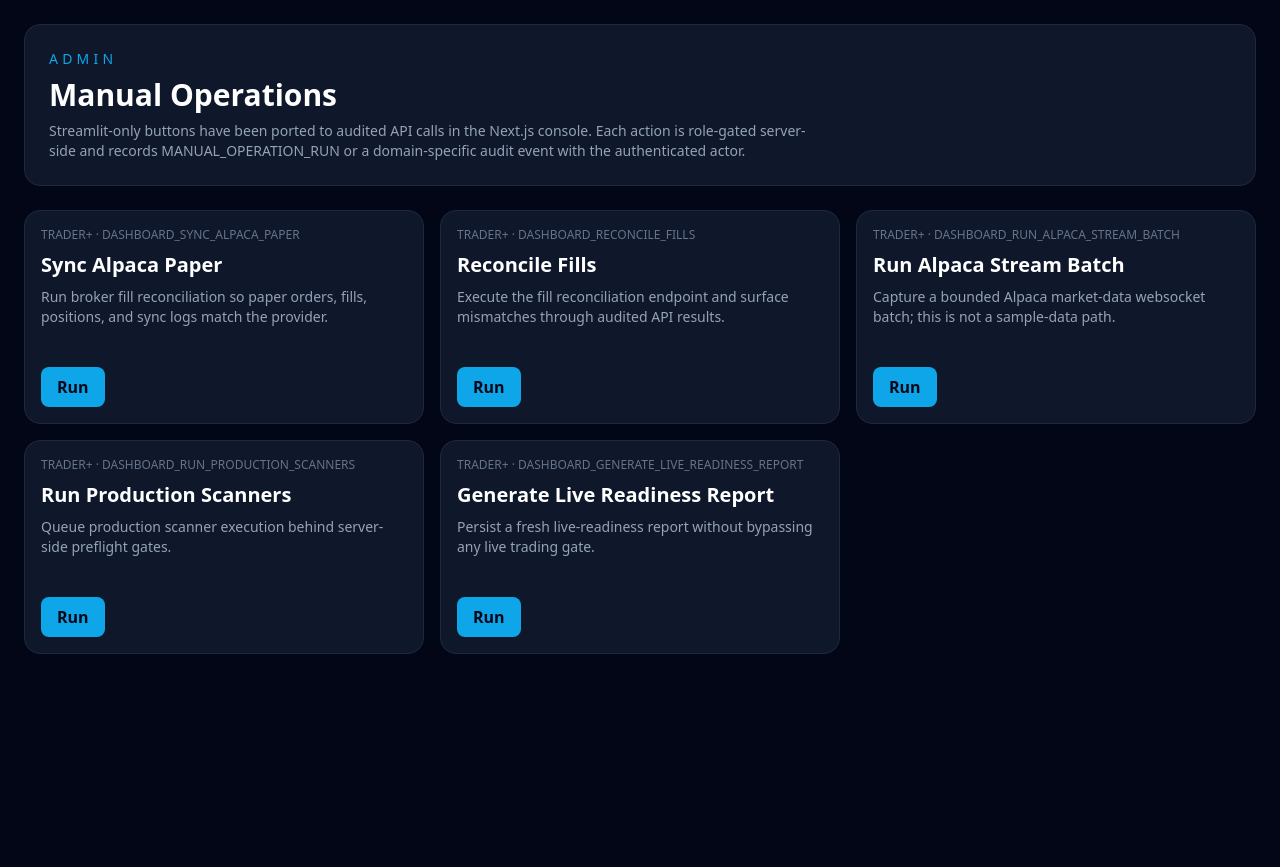
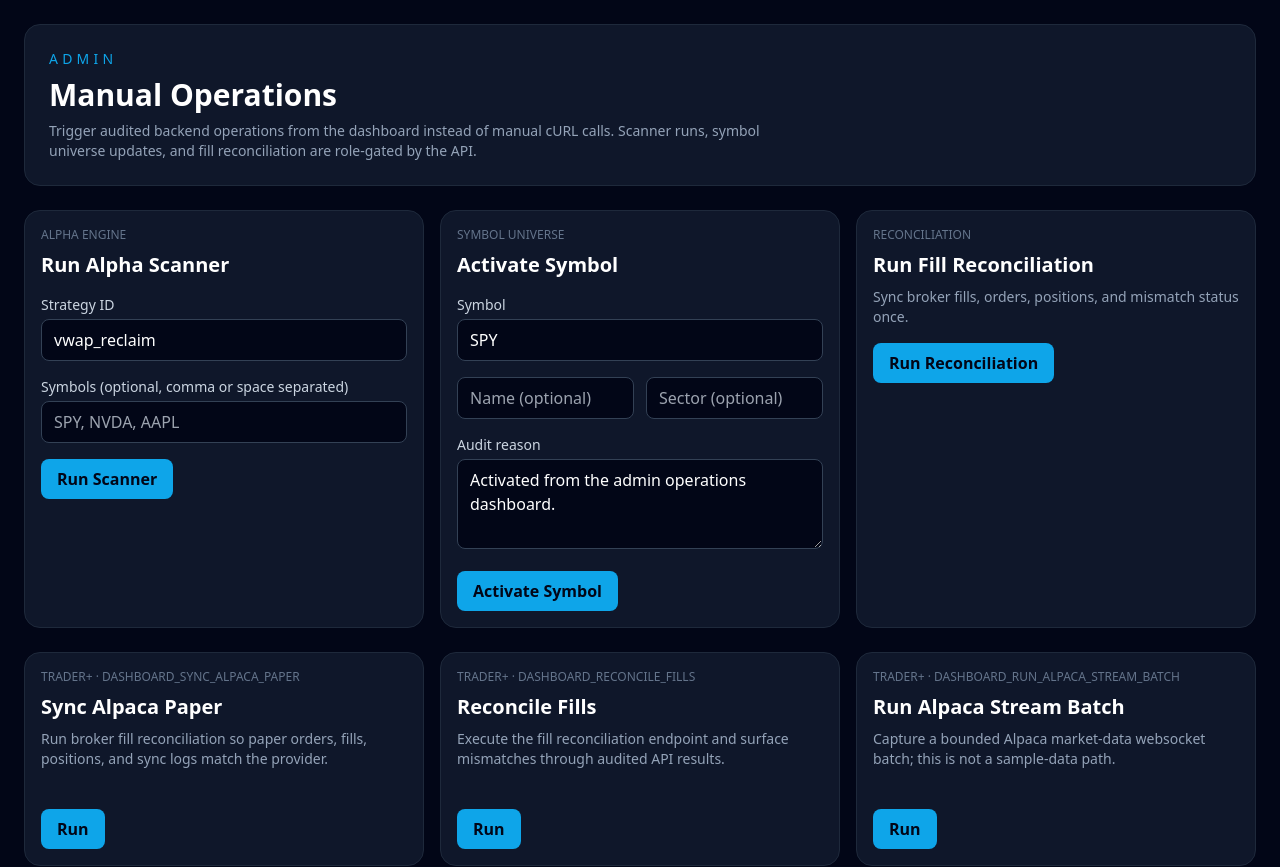
Before and after one commit to YassinKkhalil4/trading, a Next.js app in the folder frontend/: page /admin/operations in a window 1280 px wide. Shown: the top 867 px of the page. Before the commit the page ends 800 px from the top, so only its background shows below. Built offline with nearby package versions, Linux system fonts and the light colour scheme; no server answers.

Commit message:
Expose backend operations in admin UI

```diff
--- a/frontend/src/app/admin/operations/page.tsx
+++ b/frontend/src/app/admin/operations/page.tsx
@@ -1,19 +1,147 @@
 "use client";
 
+import {
+  activateSymbol,
+  runAlphaScanner,
+  runFillReconciliation,
+  type ActivateSymbolRequest,
+  type AlphaScannerRunRequest,
+} from "@/lib/api";
 import { MANUAL_OPERATIONS, runManualOperation, type ManualOperation } from "@/lib/admin-api";
 import { useMutation } from "@tanstack/react-query";
-import { useState } from "react";
+import { FormEvent, useMemo, useState } from "react";
+
+type OperationResult = {
+  label: string;
+  data: unknown;
+};
+
+function parseSymbols(value: string) {
+  const symbols = value
+    .split(/[\s,]+/)
+    .map((symbol) => symbol.trim().toUpperCase())
+    .filter(Boolean);
+  return symbols.length ? symbols : undefined;
+}
 
 export default function AdminOperationsPage() {
   const [selected, setSelected] = useState<ManualOperation | null>(null);
-  const operation = useMutation({ mutationFn: runManualOperation, onSuccess: (_data, item) => setSelected(item) });
+  const [operationResult, setOperationResult] = useState<OperationResult | null>(null);
+  const [scannerStrategyId, setScannerStrategyId] = useState("vwap_reclaim");
+  const [scannerSymbols, setScannerSymbols] = useState("");
+  const [symbolInput, setSymbolInput] = useState("SPY");
+  const [symbolName, setSymbolName] = useState("");
+  const [symbolSector, setSymbolSector] = useState("");
+  const [symbolReason, setSymbolReason] = useState("Activated from the admin operations dashboard.");
+
+  const operation = useMutation({
+    mutationFn: runManualOperation,
+    onSuccess: (data, item) => {
+      setSelected(item);
+      setOperationResult({ label: item.label, data });
+    },
+  });
+  const alphaScanner = useMutation({
+    mutationFn: runAlphaScanner,
+    onSuccess: (data) => setOperationResult({ label: "Alpha Scanner Run", data }),
+  });
+  const symbolActivation = useMutation({
+    mutationFn: activateSymbol,
+    onSuccess: (data) => setOperationResult({ label: "Activate Symbol", data }),
+  });
+  const reconciliation = useMutation({
+    mutationFn: runFillReconciliation,
+    onSuccess: (data) => setOperationResult({ label: "Fill Reconciliation", data }),
+  });
+
+  const currentError = useMemo(
+    () => operation.error ?? alphaScanner.error ?? symbolActivation.error ?? reconciliation.error,
+    [operation.error, alphaScanner.error, symbolActivation.error, reconciliation.error],
+  );
+
+  function submitAlphaScanner(event: FormEvent<HTMLFormElement>) {
+    event.preventDefault();
+    const request: AlphaScannerRunRequest = {
+      strategy_id: scannerStrategyId.trim(),
+      symbols: parseSymbols(scannerSymbols),
+    };
+    alphaScanner.mutate(request);
+  }
+
+  function submitSymbolActivation(event: FormEvent<HTMLFormElement>) {
+    event.preventDefault();
+    const request: ActivateSymbolRequest = {
+      symbol: symbolInput.trim().toUpperCase(),
+      name: symbolName.trim() || undefined,
+      sector: symbolSector.trim() || undefined,
+      reason: symbolReason.trim() || "Activated from the admin operations dashboard.",
+    };
+    symbolActivation.mutate(request);
+  }
+
   return (
     <main className="min-h-screen bg-slate-950 p-6">
       <div className="mx-auto max-w-7xl space-y-6">
-        <header className="rounded-2xl border bg-slate-900 p-6"><div className="text-sm uppercase tracking-[0.3em] text-system">Admin</div><h1 className="mt-2 text-3xl font-semibold text-white">Manual Operations</h1><p className="mt-2 max-w-3xl text-sm text-slate-400">Streamlit-only buttons have been ported to audited API calls in the Next.js console. Each action is role-gated server-side and records MANUAL_OPERATION_RUN or a domain-specific audit event with the authenticated actor.</p></header>
-        <section className="grid gap-4 md:grid-cols-2 xl:grid-cols-3">{MANUAL_OPERATIONS.map((item) => <article key={item.id} className="rounded-2xl border bg-slate-900 p-4"><div className="text-xs uppercase text-slate-500">{item.minimumRole}+ · {item.id}</div><h2 className="mt-2 text-xl font-semibold text-white">{item.label}</h2><p className="mt-2 min-h-16 text-sm text-slate-400">{item.description}</p><button type="button" onClick={() => operation.mutate(item)} className="mt-4 rounded-lg bg-system px-4 py-2 font-semibold text-slate-950">Run</button></article>)}</section>
-        {operation.error ? <div className="rounded-2xl border border-risk bg-risk/10 p-4 text-risk">{(operation.error as Error).message}</div> : null}
-        {operation.data ? <pre className="overflow-auto rounded-2xl border bg-slate-900 p-4 text-sm text-slate-200">Last {selected?.label} result: {JSON.stringify(operation.data, null, 2)}</pre> : null}
+        <header className="rounded-2xl border bg-slate-900 p-6">
+          <div className="text-sm uppercase tracking-[0.3em] text-system">Admin</div>
+          <h1 className="mt-2 text-3xl font-semibold text-white">Manual Operations</h1>
+          <p className="mt-2 max-w-3xl text-sm text-slate-400">
+            Trigger audited backend operations from the dashboard instead of manual cURL calls. Scanner runs, symbol
+            universe updates, and fill reconciliation are role-gated by the API.
+          </p>
+        </header>
+
+        <section className="grid gap-4 lg:grid-cols-3">
+          <form onSubmit={submitAlphaScanner} className="rounded-2xl border bg-slate-900 p-4">
+            <div className="text-xs uppercase text-slate-500">Alpha Engine</div>
+            <h2 className="mt-2 text-xl font-semibold text-white">Run Alpha Scanner</h2>
+            <label className="mt-4 block text-sm text-slate-300">Strategy ID</label>
+            <input value={scannerStrategyId} onChange={(event) => setScannerStrategyId(event.target.value)} required className="mt-1 w-full rounded-lg border border-slate-700 bg-slate-950 px-3 py-2 text-white" />
+            <label className="mt-4 block text-sm text-slate-300">Symbols (optional, comma or space separated)</label>
+            <input value={scannerSymbols} onChange={(event) => setScannerSymbols(event.target.value)} placeholder="SPY, NVDA, AAPL" className="mt-1 w-full rounded-lg border border-slate-700 bg-slate-950 px-3 py-2 text-white" />
+            <button type="submit" disabled={alphaScanner.isPending} className="mt-4 rounded-lg bg-system px-4 py-2 font-semibold text-slate-950 disabled:opacity-50">
+              {alphaScanner.isPending ? "Queueing..." : "Run Scanner"}
+            </button>
+          </form>
+
+          <form onSubmit={submitSymbolActivation} className="rounded-2xl border bg-slate-900 p-4">
+            <div className="text-xs uppercase text-slate-500">Symbol Universe</div>
+            <h2 className="mt-2 text-xl font-semibold text-white">Activate Symbol</h2>
+            <label className="mt-4 block text-sm text-slate-300">Symbol</label>
+            <input value={symbolInput} onChange={(event) => setSymbolInput(event.target.value)} required className="mt-1 w-full rounded-lg border border-slate-700 bg-slate-950 px-3 py-2 text-white" />
+            <div className="mt-4 grid gap-3 sm:grid-cols-2">
+              <input value={symbolName} onChange={(event) => setSymbolName(event.target.value)} placeholder="Name (optional)" className="rounded-lg border border-slate-700 bg-slate-950 px-3 py-2 text-white" />
+              <input value={symbolSector} onChange={(event) => setSymbolSector(event.target.value)} placeholder="Sector (optional)" className="rounded-lg border border-slate-700 bg-slate-950 px-3 py-2 text-white" />
+            </div>
+            <label className="mt-4 block text-sm text-slate-300">Audit reason</label>
+            <textarea value={symbolReason} onChange={(event) => setSymbolReason(event.target.value)} rows={3} className="mt-1 w-full rounded-lg border border-slate-700 bg-slate-950 px-3 py-2 text-white" />
+            <button type="submit" disabled={symbolActivation.isPending} className="mt-4 rounded-lg bg-system px-4 py-2 font-semibold text-slate-950 disabled:opacity-50">
+              {symbolActivation.isPending ? "Activating..." : "Activate Symbol"}
+            </button>
+          </form>
+
+          <article className="rounded-2xl border bg-slate-900 p-4">
+            <div className="text-xs uppercase text-slate-500">Reconciliation</div>
+            <h2 className="mt-2 text-xl font-semibold text-white">Run Fill Reconciliation</h2>
+            <p className="mt-2 text-sm text-slate-400">Sync broker fills, orders, positions, and mismatch status once.</p>
+            <button type="button" onClick={() => reconciliation.mutate()} disabled={reconciliation.isPending} className="mt-4 rounded-lg bg-system px-4 py-2 font-semibold text-slate-950 disabled:opacity-50">
+              {reconciliation.isPending ? "Running..." : "Run Reconciliation"}
+            </button>
+          </article>
+        </section>
+
+        <section className="grid gap-4 md:grid-cols-2 xl:grid-cols-3">
+          {MANUAL_OPERATIONS.map((item) => (
+            <article key={item.id} className="rounded-2xl border bg-slate-900 p-4">
+              <div className="text-xs uppercase text-slate-500">{item.minimumRole}+ · {item.id}</div>
+              <h2 className="mt-2 text-xl font-semibold text-white">{item.label}</h2>
+              <p className="mt-2 min-h-16 text-sm text-slate-400">{item.description}</p>
+              <button type="button" onClick={() => operation.mutate(item)} disabled={operation.isPending && selected?.id === item.id} className="mt-4 rounded-lg bg-system px-4 py-2 font-semibold text-slate-950 disabled:opacity-50">Run</button>
+            </article>
+          ))}
+        </section>
+        {currentError ? <div className="rounded-2xl border border-risk bg-risk/10 p-4 text-risk">{(currentError as Error).message}</div> : null}
+        {operationResult ? <pre className="overflow-auto rounded-2xl border bg-slate-900 p-4 text-sm text-slate-200">Last {operationResult.label} result: {JSON.stringify(operationResult.data, null, 2)}</pre> : null}
       </div>
     </main>
   );
--- a/frontend/src/lib/api.ts
+++ b/frontend/src/lib/api.ts
@@ -133,6 +133,55 @@ export function getExecutionPositions(limit = 100) {
   return fetchJson<{ positions: ExecutionPosition[] }>(`/api/v1/execution/positions?limit=${limit}`);
 }
 
+export interface AlphaScannerRunRequest {
+  strategy_id: string;
+  symbols?: string[];
+}
+
+export interface AlphaScannerRunResponse {
+  accepted: boolean;
+  task_id: string;
+  reason: string;
+}
+
+export interface ActivateSymbolRequest {
+  symbol: string;
+  name?: string;
+  sector?: string;
+  reason?: string;
+}
+
+export type ActivateSymbolResponse = Record<string, unknown>;
+
+export interface FillReconciliationResponse {
+  success?: boolean;
+  ok?: boolean;
+  reason?: string;
+  mismatch_detected?: boolean;
+  [key: string]: unknown;
+}
+
+export function runAlphaScanner(request: AlphaScannerRunRequest) {
+  return fetchJson<AlphaScannerRunResponse>("/api/v1/alpha/scanners/run", {
+    method: "POST",
+    body: JSON.stringify(request),
+  });
+}
+
+export function activateSymbol(request: ActivateSymbolRequest) {
+  return fetchJson<ActivateSymbolResponse>("/api/v1/symbols/activate", {
+    method: "POST",
+    body: JSON.stringify(request),
+  });
+}
+
+export function runFillReconciliation() {
+  return fetchJson<FillReconciliationResponse>("/api/v1/reconciliation/fills/run-once", {
+    method: "POST",
+    body: JSON.stringify({}),
+  });
+}
+
 
 export type Strategy = {
   strategy_id: string;
```
